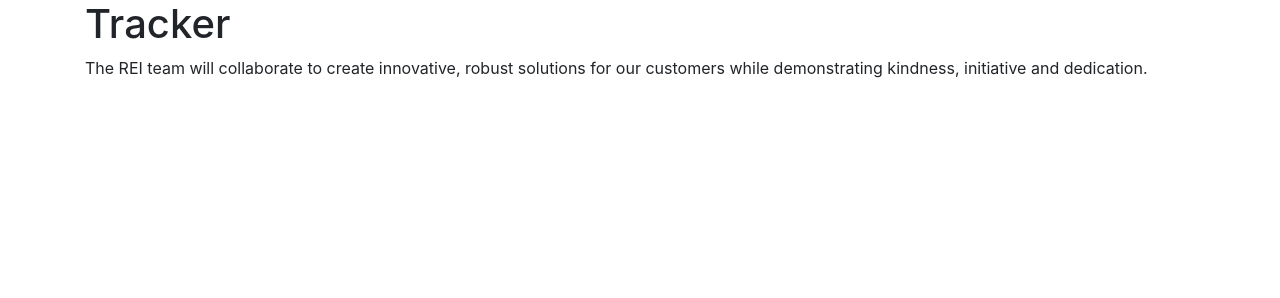
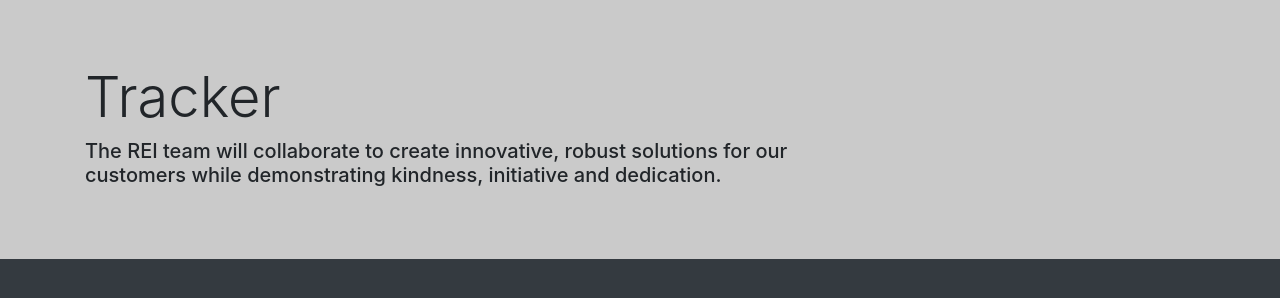
Before and after one commit to JamesH1015/Tracker, a website: page page_apps/welcome.html in a window 1280 px wide. Drawn offline with Linux system fonts and the light colour scheme.

Commit message:
Use jumbotron

```diff
--- /dev/null
+++ b/page_apps/css/tracker.css
@@ -0,0 +1,8 @@
+/**
+ *  Tracker
+ *  Copyright 2018 James Houck, REI Automation, Inc. All rights reserved.
+ */
+
+.jumbotron {
+  background-color: rgb(202, 202, 202);
+}
--- a/page_apps/welcome.html
+++ b/page_apps/welcome.html
@@ -9,13 +9,24 @@
   <meta charset="UTF-8">
   <meta name="viewport" content="width=device-width, initial-scale=1, shrink-to-fit=no">
   <link rel="stylesheet" href="css/bootstrap.min.css">
+  <link rel="stylesheet" href="css/tracker.css">
 </head>
-<body>
+<body class="bg-dark">
 
 <!-- Main Content -->
-<div class="container">
-  <h1>Tracker</h1>
-  <p>The REI team will collaborate to create innovative, robust solutions for our customers while demonstrating kindness, initiative and dedication.</p>
+
+<!-- Jumbotron -->
+<div class="jumbotron jumbotron-fluid">
+  <div class="container">
+    <div class="row">
+      <div class="col-sm-6 col-md-7 col-lg-8">
+        <h1 class="display-4">Tracker</h1>
+        <h5>The REI team will collaborate to create innovative, robust solutions for our customers while demonstrating kindness, initiative and dedication.</h5>
+      </div>
+      <div class="col-sm-1 col-md-1 col-lg-1"></div>
+      <div class="col-sm-5 col-md-4 col-lg-3"></div>
+    </div>
+  </div>
 </div>
 
 <!-- Scripts -->
```
